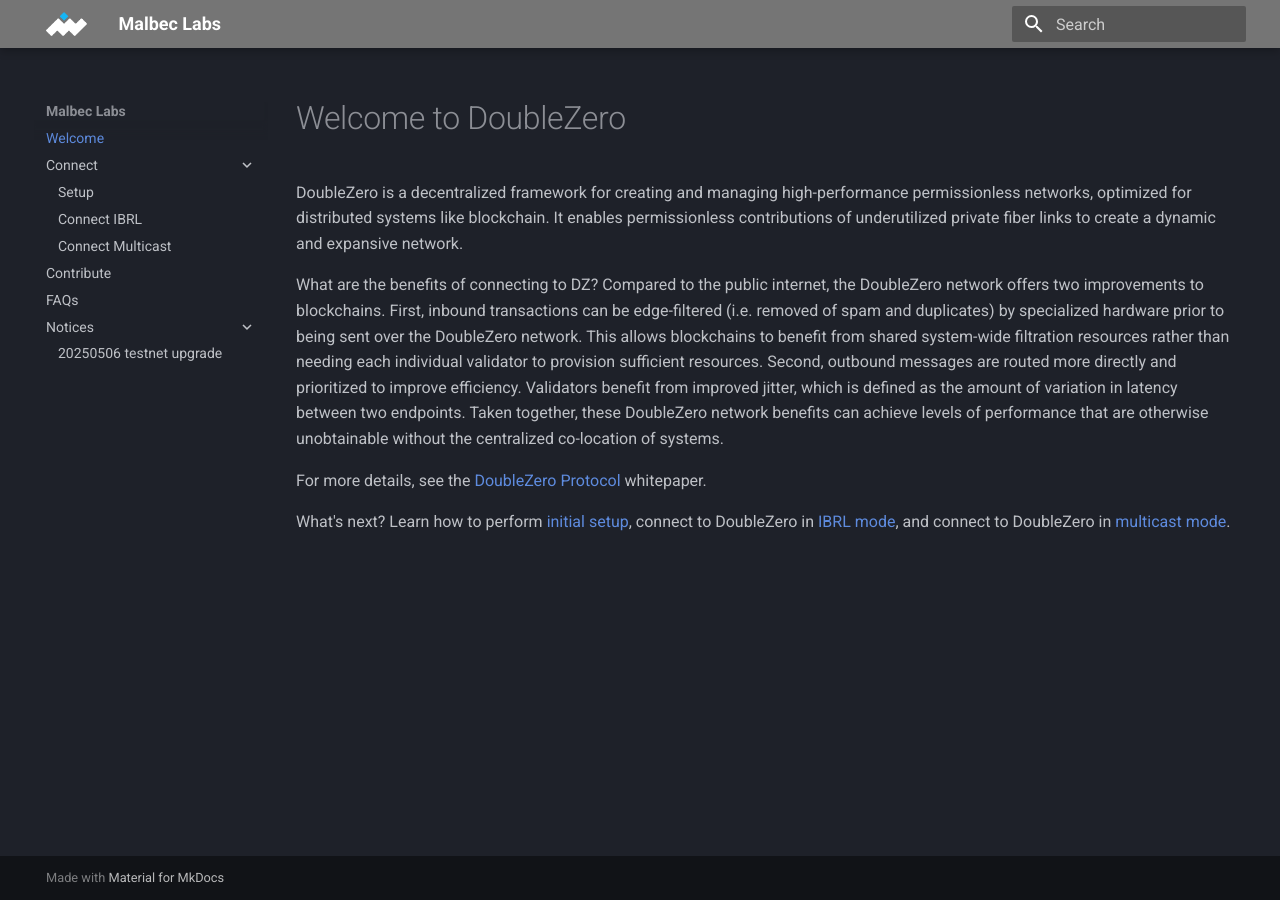
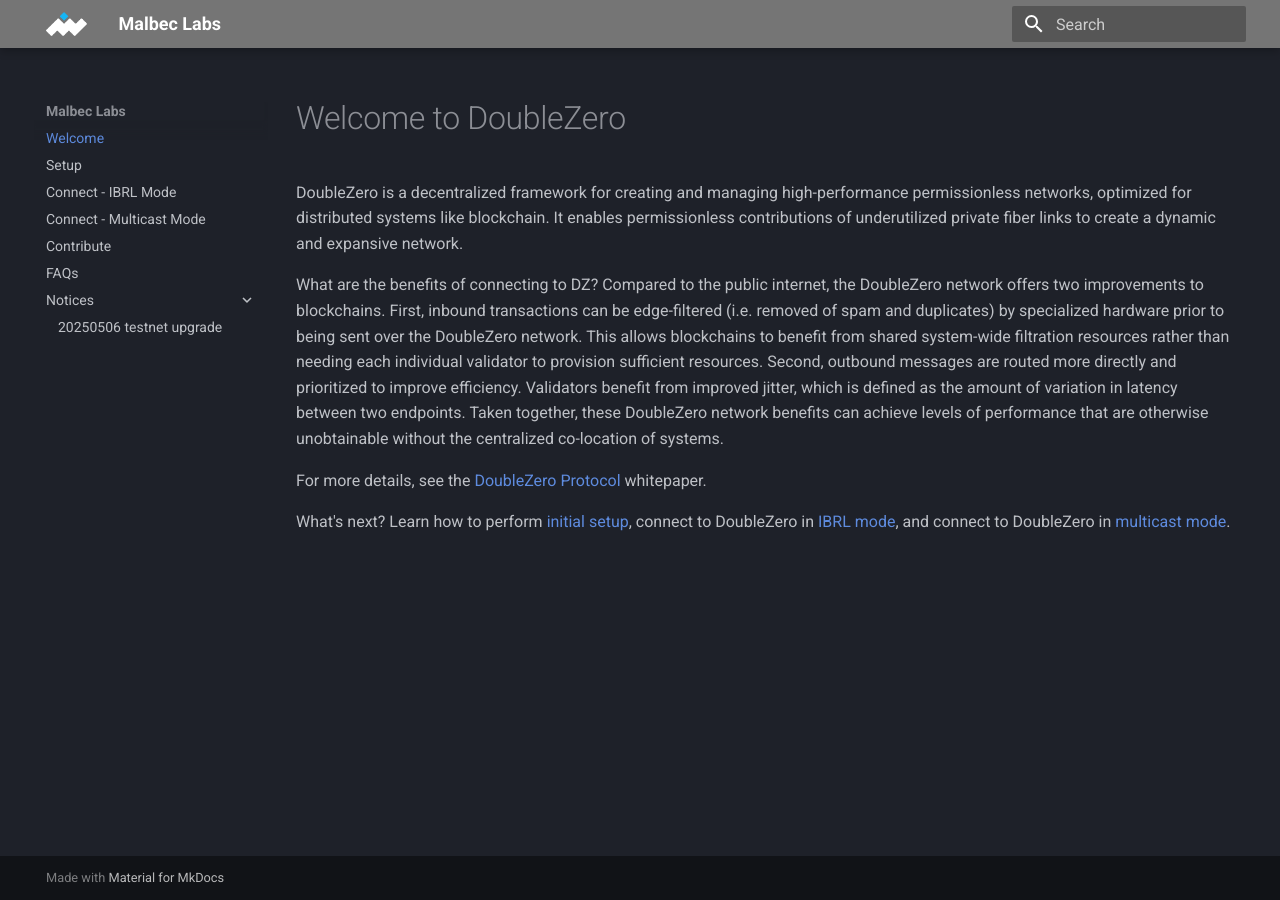
Before and after one commit to malbeclabs/docs, an MkDocs documentation site: the page built from docs/index.md, in a window 1280 px wide. Built offline with MkDocs 1.6.1 and Material for MkDocs 9.7.7, drawn with Linux system fonts in a browser that asks for light colours.

Commit message:
Rename /setup/ to /connect/ due to deep link sharing

```diff
--- a/docs/index.md
+++ b/docs/index.md
@@ -7,4 +7,4 @@
 For more details, see the [DoubleZero Protocol](https://doublezero.xyz/whitepaper.pdf) whitepaper.
 
 
-What's next? Learn how to perform [initial setup](setup.md), connect to DoubleZero in [IBRL mode](connect-ibrl.md), and connect to DoubleZero in [multicast mode](connect-multicast.md).
+What's next? Learn how to perform [initial setup](connect.md), connect to DoubleZero in [IBRL mode](connect-ibrl.md), and connect to DoubleZero in [multicast mode](connect-multicast.md).
--- a/mkdocs.yml
+++ b/mkdocs.yml
@@ -16,10 +16,9 @@
     - navigation.expand
 nav:
   - Welcome: index.md
-  - Connect:
-    - Setup: setup.md
-    - Connect IBRL: connect-ibrl.md
-    - Connect Multicast: connect-multicast.md
+  - Setup: connect.md
+  - Connect - IBRL Mode: connect-ibrl.md
+  - Connect - Multicast Mode: connect-multicast.md
   - Contribute: contribute.md
   - FAQs: faqs.md
   - Notices:
```
Also changed, not shown: docs/connect-ibrl.md (+1 -1 lines), docs/connect-multicast.md (+1 -1 lines), docs/connect.md (renamed from docs/setup.md).
